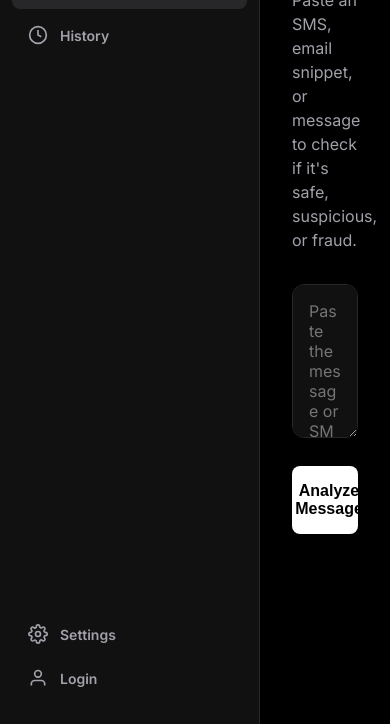
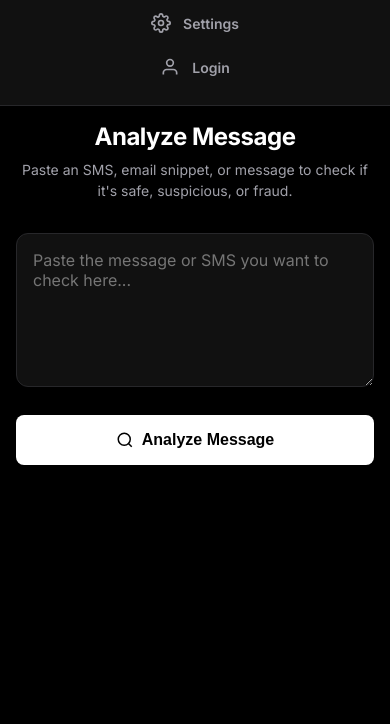
Before and after one commit to ZenSensi/Detex, a website built with Vite: page index.html in a window 390 px wide. Shown: the part 120-844 px from the top of the page. Built offline with nearby package versions, Linux system fonts and the light colour scheme; no server answers.

Commit message:
feat: add responsive layout support for mobile devices in index and signup pages

```diff
--- a/index.css
+++ b/index.css
@@ -976,3 +976,103 @@ textarea:focus {
 ::-webkit-scrollbar-thumb:hover {
   background: var(--on-surface-variant);
 }
+
+/* Responsive Design */
+@media (max-width: 768px) {
+  body {
+    flex-direction: column;
+  }
+
+  .sidebar {
+    width: 100%;
+    height: auto;
+    position: static;
+    border-right: none;
+    border-bottom: 1px solid var(--outline);
+    padding: var(--spacing-md) 0;
+    display: flex;
+    flex-direction: column;
+    align-items: center;
+  }
+
+  .logo {
+    padding: 0;
+    margin-bottom: var(--spacing-sm);
+  }
+
+  .nav-panel {
+    width: 100%;
+  }
+
+  .nav-links {
+    flex-direction: row;
+    justify-content: center;
+    gap: 8px;
+    padding: 0 var(--spacing-sm);
+  }
+
+  .nav-item {
+    flex: 1;
+    justify-content: center;
+    margin-bottom: 0;
+  }
+
+  .sidebar-footer {
+    width: 100%;
+    flex-direction: row;
+    flex-wrap: wrap;
+    justify-content: center;
+    gap: 8px;
+    padding: var(--spacing-sm) var(--spacing-sm) 0;
+    margin-top: var(--spacing-md);
+  }
+
+  .sidebar-footer .nav-item {
+    flex: 1;
+    min-width: 120px;
+  }
+
+  .user-info-container {
+    width: 100%;
+    justify-content: center;
+    border-top: none;
+    margin-top: 0;
+    padding: 0 0 var(--spacing-sm) 0;
+  }
+
+  .main-content {
+    height: auto;
+    overflow-y: visible;
+  }
+
+  .container {
+    padding: var(--spacing-md);
+  }
+
+  .headline {
+    font-size: 24px;
+    text-align: center;
+  }
+
+  .subtitle {
+    font-size: 14px;
+    text-align: center;
+  }
+
+  .status-header {
+    flex-direction: column;
+    text-align: center;
+  }
+
+  .confidence-gauge {
+    justify-content: center;
+  }
+
+  .action-group {
+    flex-direction: column;
+  }
+
+  .modal-content {
+    width: 95%;
+  }
+}
```
Also changed, not shown: signup.html (+19 -0 lines).
